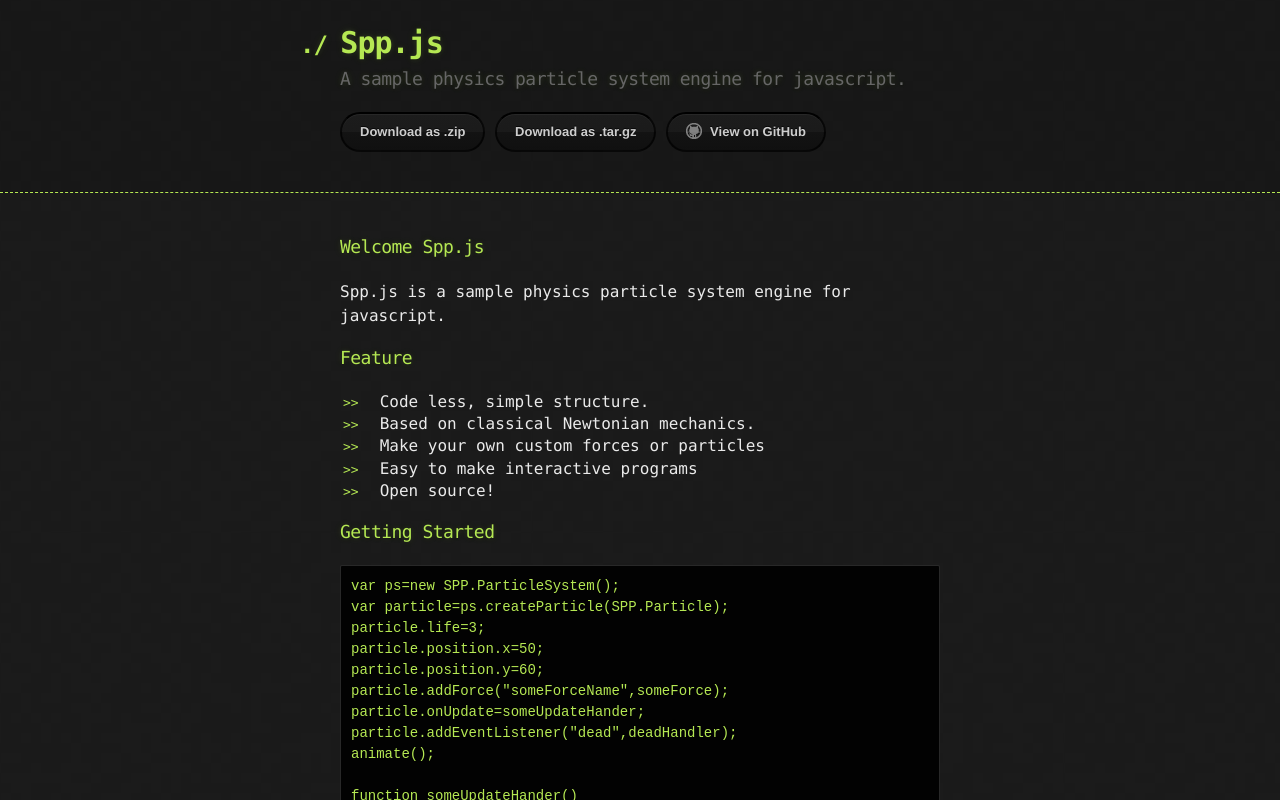
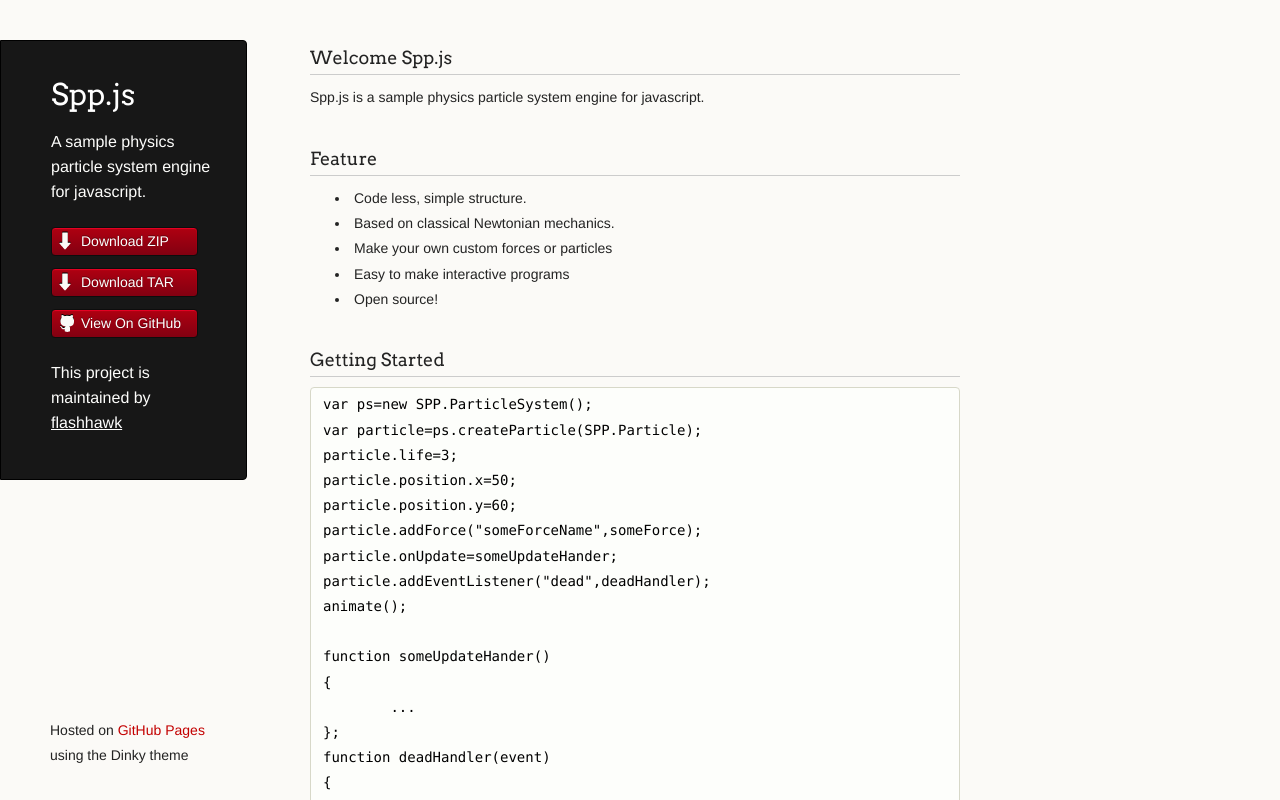
Before and after one commit to flashhawk/spp.js, a plain HTML site: page index.html in a window 1280 px wide. Shown: the top 800 px of the page. Drawn offline with Linux system fonts and the light colour scheme.

Commit message:
Create gh-pages branch via GitHub

```diff
--- a/index.html
+++ b/index.html
@@ -1,33 +1,35 @@
-<!DOCTYPE html>
+<!doctype html>
 <html>
   <head>
-    <meta charset='utf-8'>
+    <meta charset="utf-8">
     <meta http-equiv="X-UA-Compatible" content="chrome=1">
+    <title>Spp.js by flashhawk</title>
 
-    <link rel="stylesheet" type="text/css" href="stylesheets/stylesheet.css" media="screen" />
-    <link rel="stylesheet" type="text/css" href="stylesheets/pygment_trac.css" media="screen" />
-    <link rel="stylesheet" type="text/css" href="stylesheets/print.css" media="print" />
+    <link rel="stylesheet" href="stylesheets/styles.css">
+    <link rel="stylesheet" href="stylesheets/pygment_trac.css">
+    <script src="javascripts/scale.fix.js"></script>
+    <meta name="viewport" content="width=device-width, initial-scale=1, user-scalable=no">
+    <!--[if lt IE 9]>
+    <script src="//html5shiv.googlecode.com/svn/trunk/html5.js"></script>
+    <![endif]-->
+  </head>
+  <body>
+    <div class="wrapper">
+      <header>
+        <h1 class="header">Spp.js</h1>
+        <p class="header">A sample physics particle system engine for javascript.</p>
 
-    <title>Spp.js by flashhawk</title>
-  </head>
+        <ul>
+          <li class="download"><a class="buttons" href="https://github.com/flashhawk/spp.js/zipball/master">Download ZIP</a></li>
+          <li class="download"><a class="buttons" href="https://github.com/flashhawk/spp.js/tarball/master">Download TAR</a></li>
+          <li><a class="buttons github" href="https://github.com/flashhawk/spp.js">View On GitHub</a></li>
+        </ul>
 
-  <body>
+        <p class="header">This project is maintained by <a class="header name" href="https://github.com/flashhawk">flashhawk</a></p>
 
-    <header>
-      <div class="container">
-        <h1>Spp.js</h1>
-        <h2>A sample physics particle system engine for javascript.</h2>
 
-        <section id="downloads">
-          <a href="https://github.com/flashhawk/spp.js/zipball/master" class="btn">Download as .zip</a>
-          <a href="https://github.com/flashhawk/spp.js/tarball/master" class="btn">Download as .tar.gz</a>
-          <a href="https://github.com/flashhawk/spp.js" class="btn btn-github"><span class="icon"></span>View on GitHub</a>
-        </section>
-      </div>
-    </header>
-
-    <div class="container">
-      <section id="main_content">
+      </header>
+      <section>
         <h3>Welcome Spp.js</h3>
 
 <p>Spp.js is a sample physics particle system engine for javascript.</p>
@@ -81,8 +83,11 @@
 
 <p>Weibo: <a href="http://weibo.com/flashawk">http://weibo.com/flashawk</a>? or contact <a href="mailto:flashhawkmx@gmail.com">flashhawkmx@gmail.com</a> and we’ll help you sort it out.</p>
       </section>
+      <footer>
+        <p><small>Hosted on <a href="https://pages.github.com">GitHub Pages</a> using the Dinky theme</small></p>
+      </footer>
     </div>
-
+    <!--[if !IE]><script>fixScale(document);</script><![endif]-->
 
   </body>
 </html>
--- a/stylesheets/pygment_trac.css
+++ b/stylesheets/pygment_trac.css
@@ -1,3 +1,4 @@
+.highlight  { background: #ffffff; }
 .highlight .c { color: #999988; font-style: italic } /* Comment */
 .highlight .err { color: #a61717; background-color: #e3d2d2 } /* Error */
 .highlight .k { font-weight: bold } /* Keyword */
@@ -34,7 +35,7 @@
 .highlight .ne { color: #990000; font-weight: bold } /* Name.Exception */
 .highlight .nf { color: #990000; font-weight: bold } /* Name.Function */
 .highlight .nn { color: #555555 } /* Name.Namespace */
-.highlight .nt { color: #CBDFFF } /* Name.Tag */
+.highlight .nt { color: #000080 } /* Name.Tag */
 .highlight .nv { color: #008080 } /* Name.Variable */
 .highlight .ow { font-weight: bold } /* Operator.Word */
 .highlight .w { color: #bbbbbb } /* Text.Whitespace */
```
